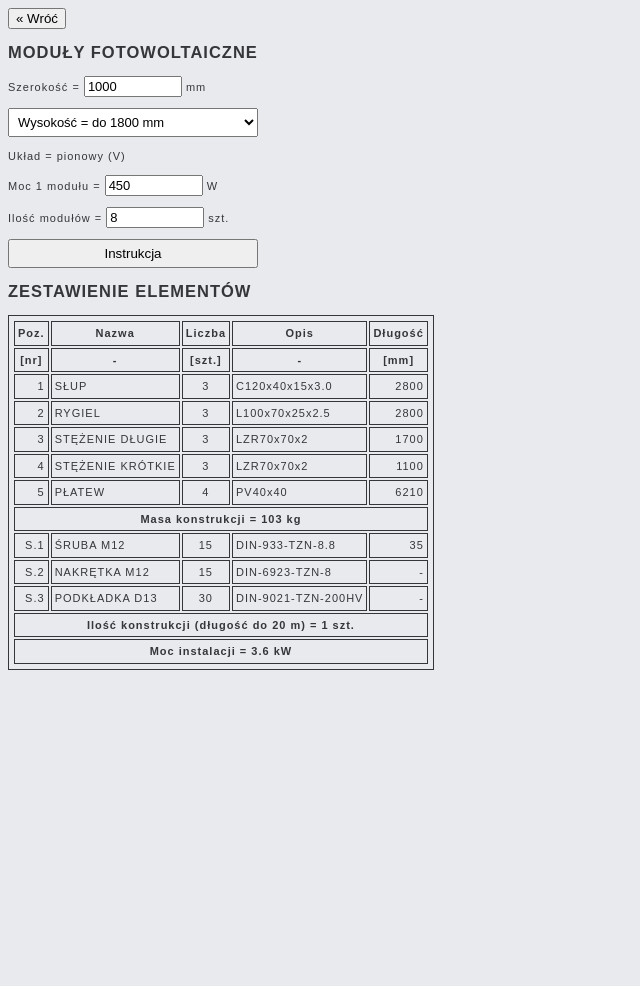
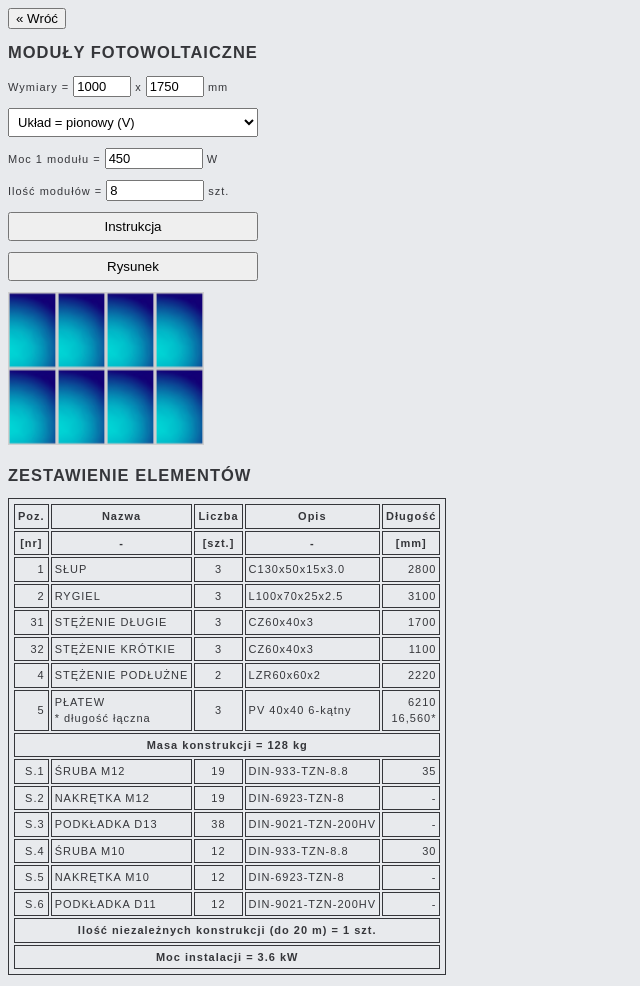
Before and after one commit to pkpkbud/ulamexpv, a Flask app: page /jednopodporowa in a window 1280 px wide. Shown: the whole page, without its empty margins (0-640 px from the left). Before the commit the page ends 670 px from the top, so only its background shows below. Run offline with Flask 2, Linux system fonts and the light colour scheme; some libraries are stand-ins or nearby versions.

Commit message:
Aktualizacja jednopodporowej

```diff
--- a/main.py
+++ b/main.py
@@ -1,5 +1,5 @@
 from contextlib import suppress
-from math import ceil
+from math import ceil, floor
 
 from flask import Flask, jsonify, render_template, request, redirect, url_for
 from flask_autoindex import AutoIndex
@@ -190,32 +190,57 @@ def jednopodporowa():
 
 @app.route("/_jednopodporowa")
 def _jednopodporowa():
-    szer_pv = int(request.args.get("szer_pv"))
-    wys_pv = int(request.args.get("wys_pv"))
+    wym_pv_1 = int(request.args.get("wym_pv_1"))
+    wym_pv_2 = int(request.args.get("wym_pv_2"))
+    uklad_pv = int(request.args.get("uklad_pv"))
     moc_pv = int(request.args.get("moc_pv"))
     ilosc_pv = int(request.args.get("ilosc_pv"))
-    dlugosc = ceil(ilosc_pv / 2) * (szer_pv + 20) + 60
-    ilosc_ram = max(2, ceil((dlugosc - 1000) / 2000) + 1)
-    if wys_pv == 1:
-        result = (
-            f'<p><form action="/static/Jednopodporowa_Instrukcja.pdf"><input type="submit" value="Instrukcja"></form></p>'
-            f"<p><h2>ZESTAWIENIE ELEMENTÓW</h2></p>"
-            f"<table>"
-            f"<tr><th>Poz.<th>Nazwa<th>Liczba<th>Opis<th>Długość"
-            f"<tr><th>[nr]<th>-<th>[szt.]<th>-<th>[mm]"
-            f"<tr><td>1<td>SŁUP<td>{1 * ilosc_ram}<td>C120x40x15x3.0<td>2800"
-            f"<tr><td>2<td>RYGIEL<td>{1 * ilosc_ram}<td>L100x70x25x2.5<td>2800"
-            f"<tr><td>3<td>STĘŻENIE DŁUGIE<td>{1 * ilosc_ram}<td>LZR70x70x2<td>1700"
-            f"<tr><td>4<td>STĘŻENIE KRÓTKIE<td>{1 * ilosc_ram}<td>LZR70x70x2<td>1100"
-            f"<tr><td>5<td>PŁATEW<td>{4 * ceil(dlugosc / 6210)}<td>PV40x40<td>6210"
-            f"<tr><th colspan=6>Masa konstrukcji = {30 * ilosc_ram + 0.8e-3 * 4 * dlugosc:.0f} kg"
-            f"<tr><td>S.1<td>ŚRUBA M12<td>{5 * ilosc_ram}<td>DIN-933-TZN-8.8<td>35"
-            f"<tr><td>S.2<td>NAKRĘTKA M12<td>{5 * ilosc_ram}<td>DIN-6923-TZN-8<td>-"
-            f"<tr><td>S.3<td>PODKŁADKA D13<td>{10 * ilosc_ram}<td>DIN-9021-TZN-200HV<td>-"
-            f"<tr><th colspan=6>Ilość konstrukcji (długość do 20 m) = {ceil(dlugosc / 20000):.0f} szt."
-            f"<tr><th colspan=6>Moc instalacji = {(ilosc_pv * moc_pv) / 1000:.1f} kW"
-            f"</table>"
-        )
+    szer_pv, dlug_pv = sorted([wym_pv_1, wym_pv_2])
+    L = 20000  # mm - długość konstrukcji do 20 m
+    if uklad_pv == 1:
+        l = ceil(ilosc_pv / 2) * (szer_pv + 20)
+        n = min(ceil(ilosc_pv / 2), floor((L - 60) / (szer_pv + 20)))
+    elif uklad_pv == 2:
+        l = ceil(ilosc_pv / 3) * (dlug_pv + 10)
+        n = min(ceil(ilosc_pv / 3), floor((L - 60) / (dlug_pv + 10)))
+    l += ceil(l / L) * 60
+    ilosc_kons = l / L
+    ilosc_ram = ceil(ilosc_kons * ceil((L - 1000) / 1700))
+    ilosc_stezen = 2 * ceil(ilosc_kons)
+    dlug_platwi = (4 if uklad_pv == 1 else 6) * l
+    masa = 35.3 * ilosc_ram + 4.0 * ilosc_stezen + 0.86e-3 * dlug_platwi
+    result = (
+        f'<p><form action="/static/Jednopodporowa_Instrukcja.pdf"><input type="submit" value="Instrukcja"></form></p>'
+        f'<p><form action="/static/Jednopodporowa_U{uklad_pv}.pdf"><input type="submit" value="Rysunek"></form></p>'
+        + n * f'<h2><img src="/static/Jednopodporowa_{uklad_pv}.png"></h2>'
+        + f"<p><h2>ZESTAWIENIE ELEMENTÓW</h2></p>"
+        f"<table>"
+        f"<tr><th>Poz.<th>Nazwa<th>Liczba<th>Opis<th>Długość"
+        f"<tr><th>[nr]<th>-<th>[szt.]<th>-<th>[mm]"
+        f"<tr><td>1<td>SŁUP<td>{1 * ilosc_ram}<td>C130x50x15x3.0<td>2800"
+        f"<tr><td>2<td>RYGIEL<td>{1 * ilosc_ram}<td>L100x70x25x2.5<td>3100"
+        f"<tr><td>31<td>STĘŻENIE DŁUGIE<td>{1 * ilosc_ram}<td>CZ60x40x3<td>1700"
+        f"<tr><td>32<td>STĘŻENIE KRÓTKIE<td>{1 * ilosc_ram}<td>CZ60x40x3<td>1100"
+        f"<tr><td>4<td>STĘŻENIE PODŁUŻNE<td>{ilosc_stezen}<td>LZR60x60x2<td>2220"
+        f"<tr><td>5<td>PŁATEW<br>* długość łączna<td>{ceil(dlug_platwi / 6210)}<td>PV 40x40 6-kątny<td>6210<br>{dlug_platwi:,}*"
+        f"<tr><th colspan=6>Masa konstrukcji = {masa:.0f} kg"
+        f"<tr><td>S.1<td>ŚRUBA M12<td>{5 * ilosc_ram + 2 * ilosc_stezen}<td>DIN-933-TZN-8.8<td>35"
+        f"<tr><td>S.2<td>NAKRĘTKA M12<td>{5 * ilosc_ram + 2 * ilosc_stezen}<td>DIN-6923-TZN-8<td>-"
+        f"<tr><td>S.3<td>PODKŁADKA D13<td>{10 * ilosc_ram + 4 * ilosc_stezen}<td>DIN-9021-TZN-200HV<td>-"
+        f"<tr><td>S.4<td>ŚRUBA M10<td>{(4 if uklad_pv == 1 else 6) * ilosc_ram}<td>DIN-933-TZN-8.8<td>30"
+        f"<tr><td>S.5<td>NAKRĘTKA M10<td>{(4 if uklad_pv == 1 else 6) * ilosc_ram}<td>DIN-6923-TZN-8<td>-"
+        f"<tr><td>S.6<td>PODKŁADKA D11<td>{(4 if uklad_pv == 1 else 6) * ilosc_ram}<td>DIN-9021-TZN-200HV<td>-"
+        f"<tr><th colspan=6>Ilość niezależnych konstrukcji (do 20 m) = {ceil(ilosc_kons):.0f} szt."
+        f"<tr><th colspan=6>Moc instalacji = {(ilosc_pv * moc_pv) / 1000:.1f} kW"
+        f"</table>"
+    )
+    if (
+        uklad_pv == 1
+        and (dlug_pv > 1800 or dlug_pv < 1600)
+        or uklad_pv == 2
+        and (szer_pv > 1150 or szer_pv < 800)
+    ):
+        result = "<h2>BRAK</h2>"
     return jsonify(result=result)
 
 
--- a/templates/jednopodporowa.html
+++ b/templates/jednopodporowa.html
@@ -17,8 +17,9 @@
     <script type="text/javascript">
         function zestawienie() {
             $.getJSON("/_jednopodporowa", {
-                szer_pv: $('input[name="szer_pv"]').val(),
-                wys_pv: $('select[name="wys_pv"]').val(),
+                wym_pv_1: $('input[name="wym_pv_1"]').val(),
+                wym_pv_2: $('input[name="wym_pv_2"]').val(),
+                uklad_pv: $('select[name="uklad_pv"]').val(),
                 moc_pv: $('input[name="moc_pv"]').val(),
                 ilosc_pv: $('input[name="ilosc_pv"]').val(),
             }, function(data) {
@@ -31,13 +32,16 @@
     <form>
         <input type="button" value="« Wróć" onclick="window.location='.';">
         <p><h2>MODUŁY FOTOWOLTAICZNE</h2></p>
-        <p>Szerokość = <input type="number" step="5" name="szer_pv" value="1000" min="0"
-            title="Szerokość pojedycznego modułu" onchange="zestawienie()"> mm</p>
-        <p><select name="wys_pv" title="Wysokość pojedynczego modułu" onchange="zestawienie()">
-            <option value="1">Wysokość = do 1800 mm</option>
-            <option disabled>Wysokość = do 2100 mm</option>
+        <p>Wymiary =
+            <input type="number" step="5" name="wym_pv_1" value="1000" min="0"
+                style="width: 50px" onchange="zestawienie()"> x
+            <input type="number" step="5" name="wym_pv_2" value="1750" min="0"
+                style="width: 50px" onchange="zestawienie()"> mm
+        </p>
+        <p><select name="uklad_pv" title="Układ modułów na konstrukcji" onchange="zestawienie()">
+            <option value="1">Układ = pionowy (V)</option>
+            <option value="2">Układ = poziomy (H)</option>
         </select></p>
-        <p>Układ = pionowy (V)</p>
         <p>Moc 1 modułu = <input type="number" step="5" name="moc_pv" value="450" min="0"
             title="Moc pojedycznego modułu" onchange="zestawienie()"> W</p>
         <p>Ilość modułów = <input type="number" step="1" name="ilosc_pv" value="8" min="0"
```
Also changed, not shown: static/Jednopodporowa_1.png (added), static/Jednopodporowa_2.png (added), 4 other files.
